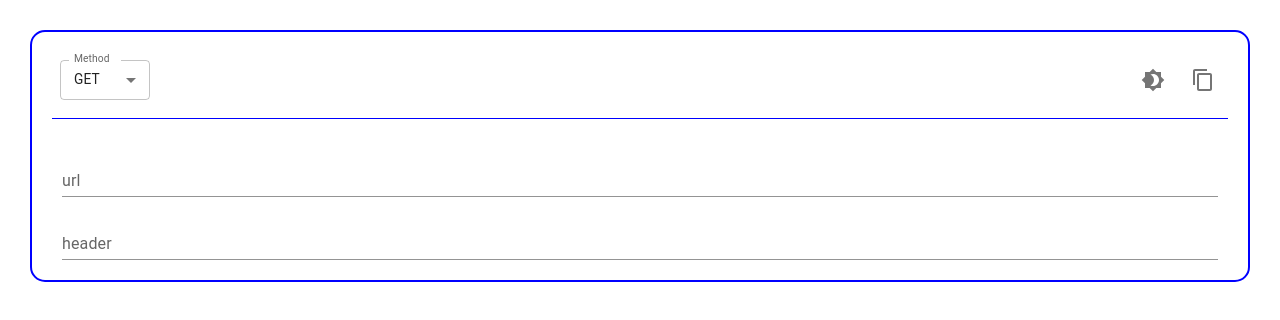
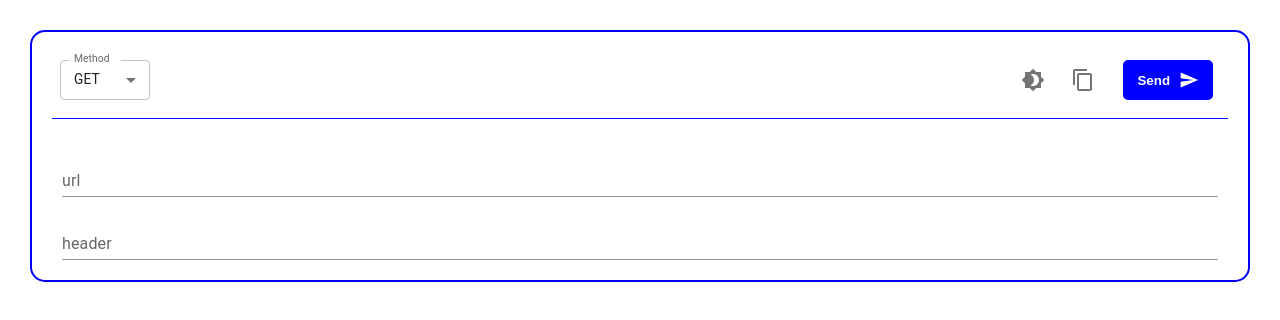
Before and after one commit to rkskekzzz/APITester_For_Notion, a React (Create React App) app: page / in a window 1280 px wide. Shown: the top 320 px of the page. Built offline with nearby package versions, Linux system fonts and the light colour scheme.

Commit message:
Feat : button color change, #3 querystring add

```diff
--- a/src/APITest/APITest.jsx
+++ b/src/APITest/APITest.jsx
@@ -34,7 +34,7 @@ const StyledBox = styled.div`
       case 'POST':
         return `border-color: #53a158`;
       case 'PUT':
-        return `border-color: #f7dc4a`;
+        return `border-color: #d9bc22`;
       case 'DELETE':
         return `border-color: red`;
       default:
@@ -69,7 +69,6 @@ const lightTheme = createTheme({
  * APITest
  */
 const APITest = () => {
-  const present = 'onepage';
   const location = useLocation();
   const queryData = QueryString.parse(location.search, {
     ignoreQueryPrefix: true,
@@ -81,6 +80,7 @@ const APITest = () => {
   const [selectedMethod, setSelectedMethod] = useState('GET');
   const [mode, setMode] = useState('light');
   const [error, setError] = useState({ url: false, header: false });
+  const present = queryData.present ?? '';
 
   const formik = useFormik({
     initialValues: {
--- a/src/APITest/Components/ColorBorderBox.js
+++ b/src/APITest/Components/ColorBorderBox.js
@@ -14,7 +14,7 @@ export const ColorBorderBox = styled.div`
       case 'POST':
         return `border-bottom: 1px solid #53a158`;
       case 'PUT':
-        return `border-bottom: 1px solid #f7dc4a`;
+        return `border-bottom: 1px solid #d9bc22`;
       case 'DELETE':
         return `border-bottom: 1px solid red`;
       default:
--- a/src/APITest/Components/ContentsBlock.jsx
+++ b/src/APITest/Components/ContentsBlock.jsx
@@ -28,7 +28,6 @@ const StyledButton = styled.button`
   margin: 0 10px;
   width: 90px;
   height: 40px;
-  background: #5b7ddb;
   color: white;
   font-weight: bold;
   border-radius: 5px;
@@ -37,6 +36,20 @@ const StyledButton = styled.button`
   align-items: center;
   justify-content: space-evenly;
   cursor: pointer;
+  ${({ method }) => {
+    switch (method) {
+      case 'GET':
+        return `background-color: blue`;
+      case 'POST':
+        return `background-color: #53a158`;
+      case 'PUT':
+        return `background-color: #d9bc22`;
+      case 'DELETE':
+        return `background-color: red`;
+      default:
+        return `background-color: gray`;
+    }
+  }};
 
   &: hover {
     background: #6688dd;
@@ -101,8 +114,8 @@ const ContentsBlock = ({
               <ContentCopyIcon />
             </IconButton>
           </CopyToClipboard>
-          {present !== 'onepage' && (
           <StyledButton
+            method={selectedMethod}
             variant="contained"
             endicon={<SendIcon />}
             form="my-form"
@@ -112,7 +125,6 @@ const ContentsBlock = ({
             <span> Send </span>
             <SendIcon fontSize="small" className="sendicon" />
           </StyledButton>
-          )}
         </div>
       </ColorBorderBox>
       <form
```
Lines whose indentation alone changed are shown as unchanged.
